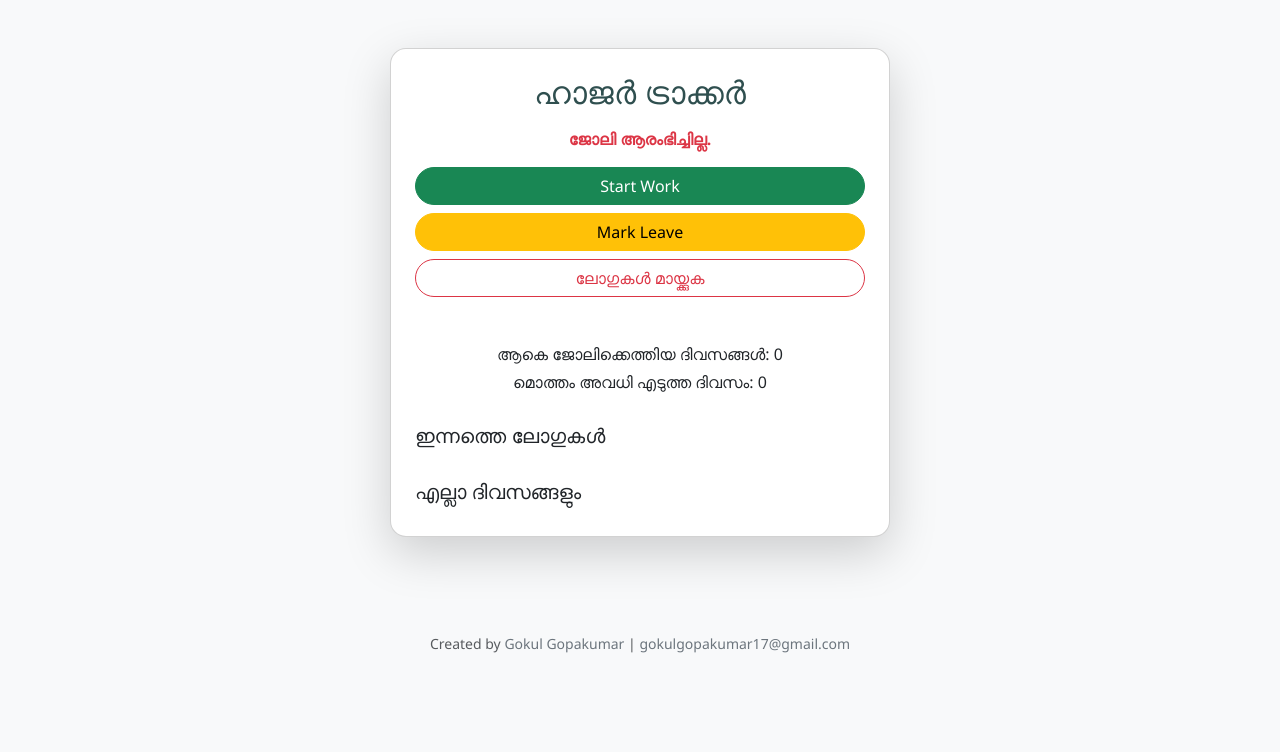
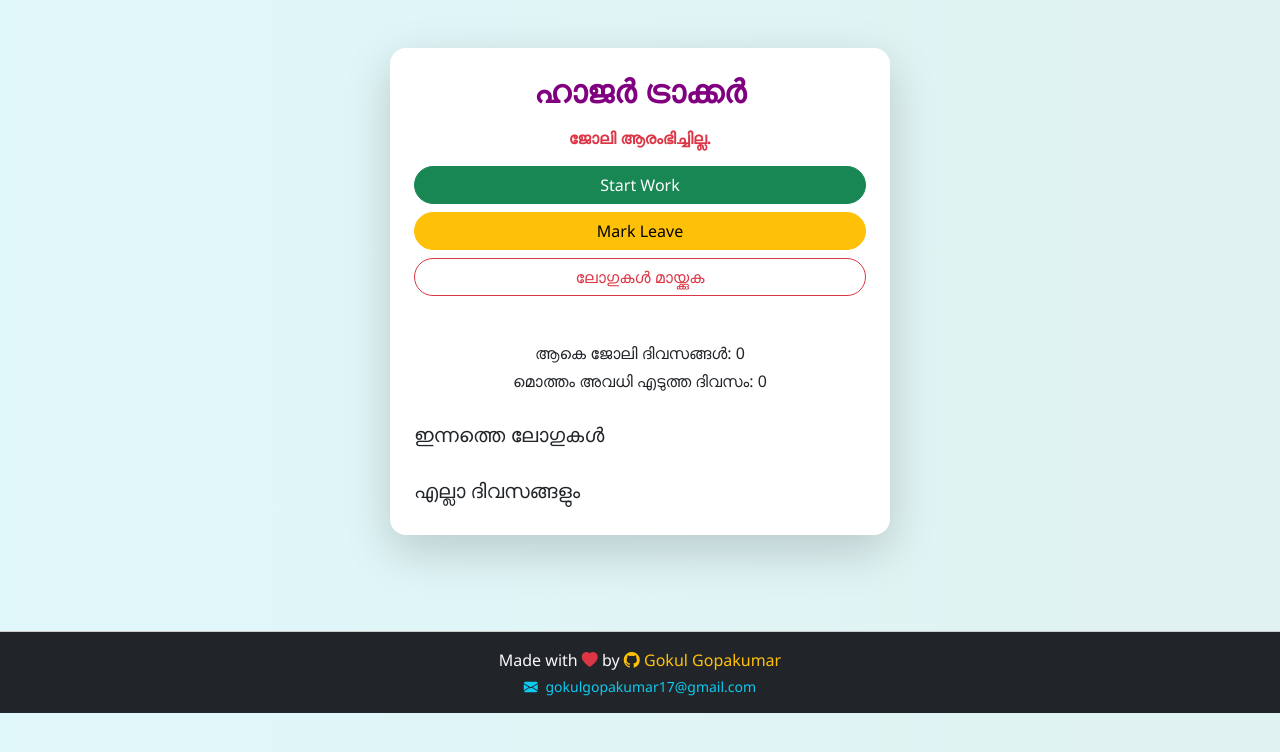
Before and after one commit to gokulg17/AttendanceTracker, a plain HTML site: page index.html in a window 1280 px wide. Drawn offline with nearby package versions, Linux system fonts and the light colour scheme.

Commit message:
Add files via upload

```diff
--- a/index.html
+++ b/index.html
@@ -6,6 +6,7 @@
   <title>ഹാജർ ട്രാക്കർ</title>
   <link href="https://cdn.jsdelivr.net/npm/bootstrap@5.3.3/dist/css/bootstrap.min.css" rel="stylesheet" />
   <link rel="stylesheet" href="style.css" />
+  <link rel="stylesheet" href="https://cdn.jsdelivr.net/npm/bootstrap-icons@1.10.5/font/bootstrap-icons.css" />
 </head>
 <body class="bg-light">
   <div class="container py-5">
@@ -22,7 +23,7 @@
       <p class="text-success text-center" id="message"></p>
 
       <div class="mt-3 text-center">
-        <h6>ആകെ ജോലിക്കെത്തിയ ദിവസങ്ങൾ: <span id="totalDays">0</span></h6>
+        <h6>ആകെ ജോലി ദിവസങ്ങൾ: <span id="totalDays">0</span></h6>
         <h6>മൊത്തം അവധി എടുത്ത ദിവസം: <span id="totalLeaves">0</span></h6>
       </div>
 
@@ -38,10 +39,20 @@
     </div>
   </div>
 
-  <footer class="text-center mt-5 text-muted small">
-    Created by <a href="https://github.com/gokulg17" target="_blank">Gokul Gopakumar</a> |
-    <a href="mailto:gokulgopakumar17@gmail.com">gokulgopakumar17@gmail.com</a>
-  </footer>
+  <footer class="mt-5 py-3 bg-dark text-light text-center">
+  <p class="mb-1">
+    Made with <i class="bi bi-heart-fill text-danger"></i> by
+    <a href="https://github.com/gokulg17" class="text-warning text-decoration-none" target="_blank">
+      <i class="bi bi-github"></i> Gokul Gopakumar
+    </a>
+  </p>
+  <p class="small mb-0">
+    <i class="bi bi-envelope-fill text-info me-1"></i>
+    <a href="mailto:gokulgopakumar17@gmail.com" class="text-info text-decoration-none">
+      gokulgopakumar17@gmail.com
+    </a>
+  </p>
+</footer>
 
   <script src="script.js"></script>
 </body>
--- a/style.css
+++ b/style.css
@@ -1,30 +1,47 @@
 body {
   font-family: 'Segoe UI', sans-serif;
-  background-color: #f8f9fa;
+  background: linear-gradient(to right, #e0f7fa, #e0f2f1);
+  min-height: 100vh;
+}
+
+.card {
+  background-color: #ffffff;
+  border: none;
+  border-radius: 1.5rem;
+  box-shadow: 0 0 20px rgba(0,0,0,0.08);
 }
 
 .card h2 {
-  color: #2f4f4f;
+  color: purple;
+  font-weight: 700;
 }
 
 button {
   font-size: 1rem;
-  font-weight: 500;
+  font-weight: 600;
 }
 
 .list-group-item {
   border: none;
-  background-color: #f9f9f9;
-  margin-bottom: 4px;
-  border-radius: 12px;
-  padding: 10px 15px;
+  background-color: #f1f8e9;
+  margin-bottom: 6px;
+  border-radius: 1rem;
+  padding: 10px 16px;
+}
+
+footer {
+  border-top: 1px solid #ccc;
+  background-color: #263238;
+  color: #ffffff;
+  padding: 20px 0;
 }
 
 footer a {
-  color: #6c757d;
+  color: #ffca28;
   text-decoration: none;
 }
 
 footer a:hover {
+  color: #fff59d;
   text-decoration: underline;
 }
```
